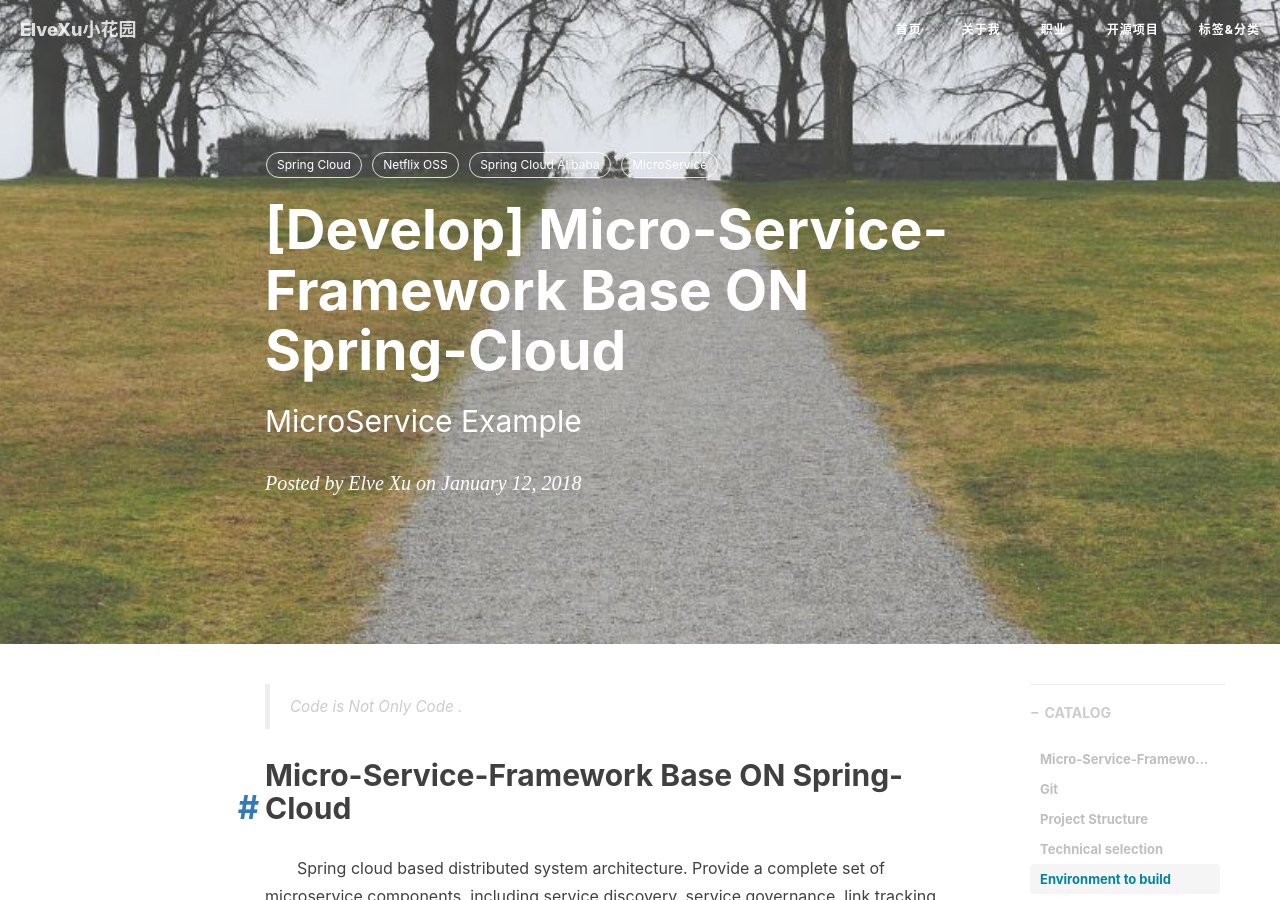
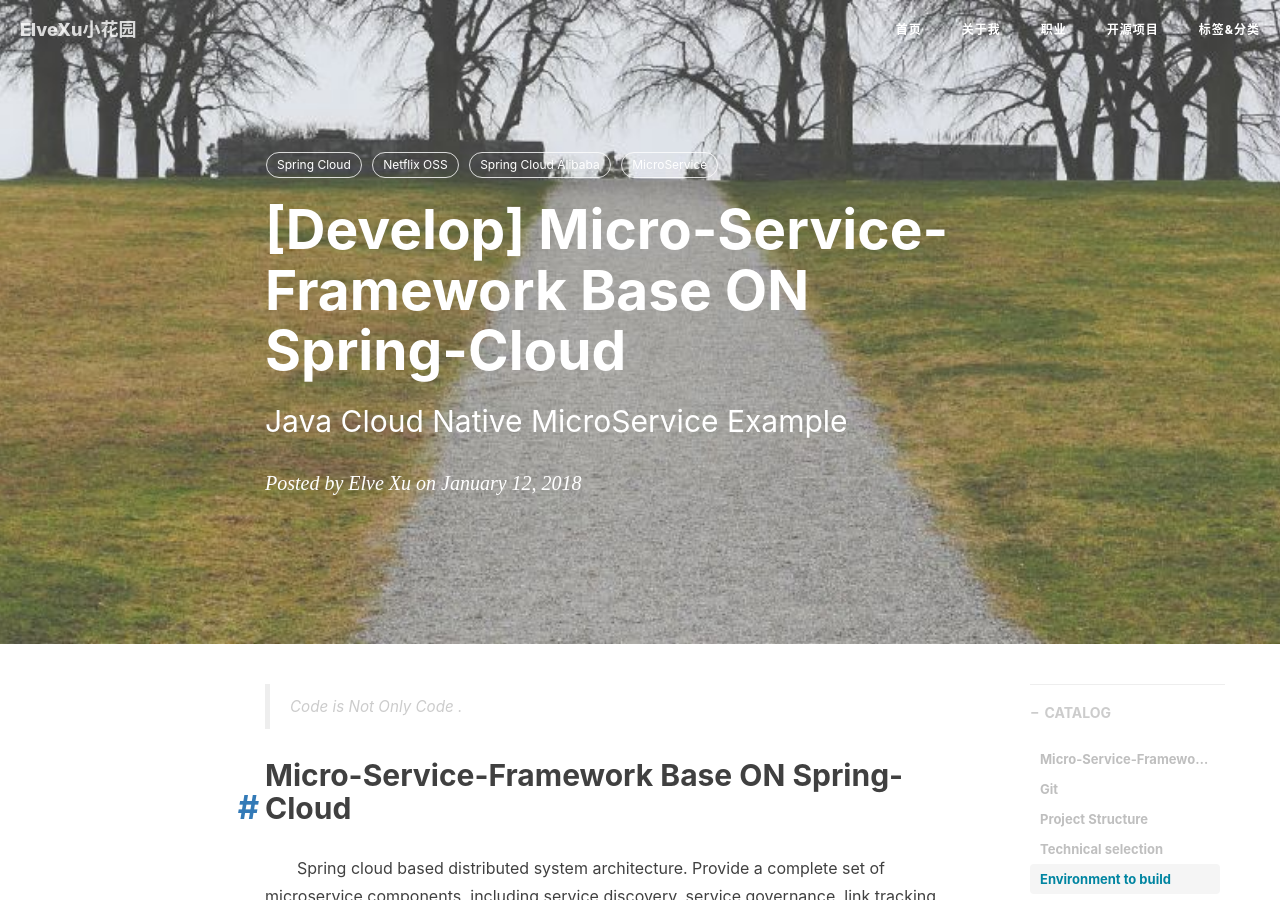
Before and after one commit to misselvexu/misselvexu.github.io, a Jekyll site: the page built from _posts/2018-01-12-Spring-Cloud-Framework-Tech-Stack-Example.markdown, in a window 1280 px wide and 900 px high. Built offline with Jekyll 4.4.1, drawn with Linux system fonts in a browser that asks for light colours; nearby versions of some CDN libraries; comment, search, counter and statistics services are not loaded.

Commit message:
Update 2018-01-12-Spring-Cloud-Framework-Tech-Stack-Example.markdown

```diff
--- a/_posts/2018-01-12-Spring-Cloud-Framework-Tech-Stack-Example.markdown
+++ b/_posts/2018-01-12-Spring-Cloud-Framework-Tech-Stack-Example.markdown
@@ -1,7 +1,7 @@
 ---
 layout:     post
 title:      "[Develop] Micro-Service-Framework Base ON Spring-Cloud"
-subtitle:   "MicroService Example"
+subtitle:   "Java Cloud Native MicroService Example"
 date:       2018-01-12 02:59:59
 author:     "Elve Xu"
 header-img: "img/in-post/ssr-bg.jpg"
```
